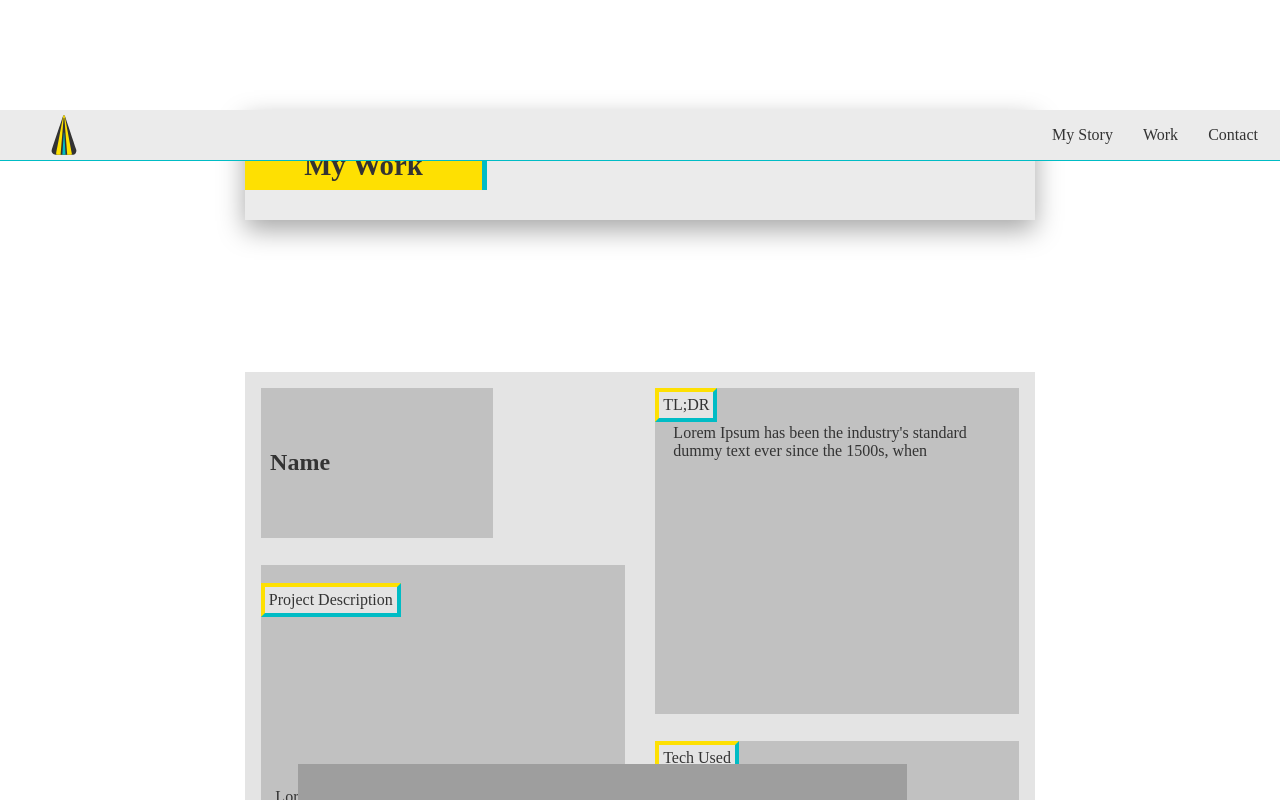
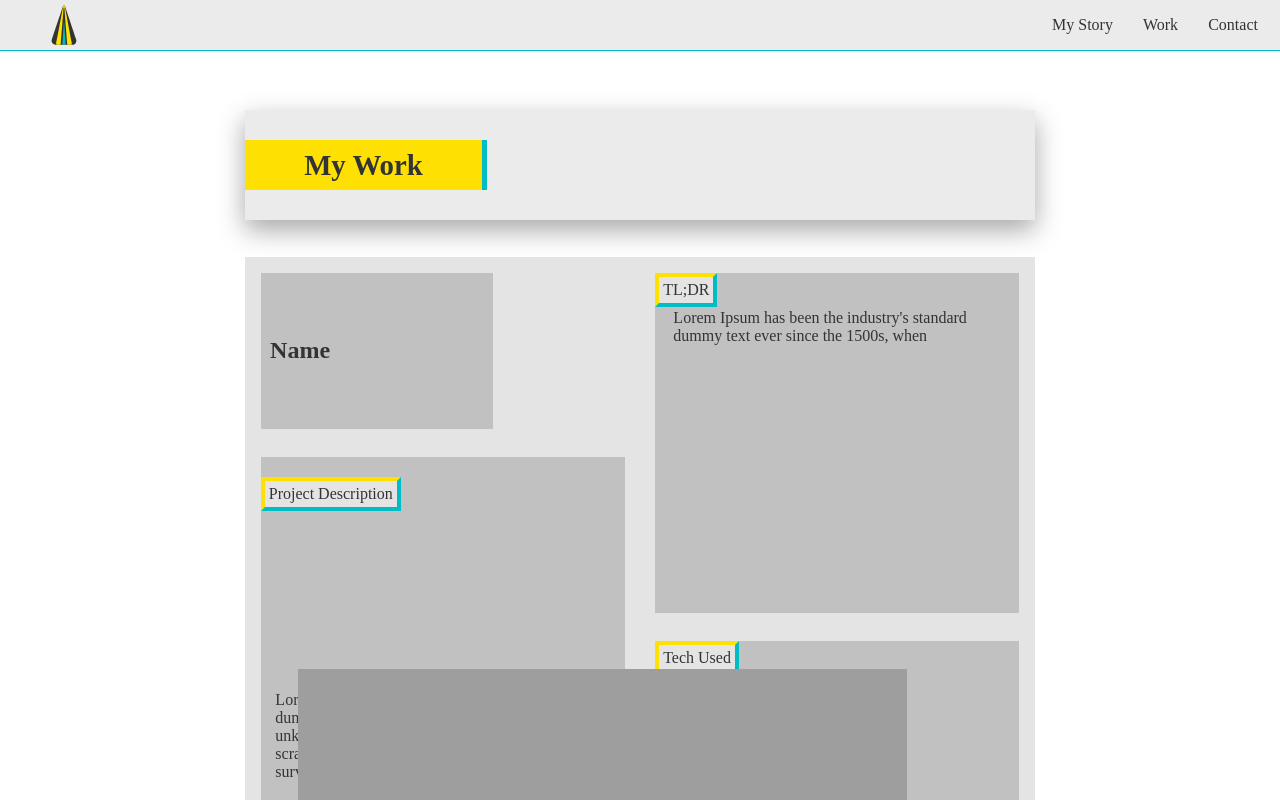
Before and after one commit to jlbroughton88/Portfolio-Next, a Next.js app: page /work in a window 1280 px wide. Shown: the top 800 px of the page. Built offline with nearby package versions, Linux system fonts and the light colour scheme.

Commit message:
fixed spacing issues on work page

```diff
--- a/pages/comps/navbar.js
+++ b/pages/comps/navbar.js
@@ -3,7 +3,6 @@ import ListIcon from "./icons/listIcon"
 import "../../public/css/navbar.scss"
 
 const navbar = () => (
-    <div className="motherDiv">
         <nav className="nav">
             <div className="leftSide">
                 <Link href="/">
@@ -20,7 +19,6 @@ const navbar = () => (
             </div>
 
         </nav>
-    </div>
 )
 
 export default navbar;
--- a/pages/story.js
+++ b/pages/story.js
@@ -3,7 +3,7 @@ import Footer from "./comps/footer";
 import "../public/css/story.scss"
 
 const Story = () => (
-    <div className="motherDiv">
+    <div className="motherDivStory">
         <Navbar />
         <div className="mainStoryDiv">
             <div className="surroundingStoryDiv">
--- a/pages/work.js
+++ b/pages/work.js
@@ -4,10 +4,10 @@ import Footer from "./comps/footer";
 import "../public/css/work.scss";
 
 const Work = () => (
-    <div className="motherDiv">
+    <div className="motherDivWork">
         <Navbar />
         <div className="mainDivWork">
-            <div className="surroundingDivWork">
+            <div className="headContainer">
             <div className="headerDivWork">
                 <div className="insideHeaderDivWork">
                     <h2 className="headWork">
@@ -15,7 +15,9 @@ const Work = () => (
                         </h2>
                 </div>
             </div>
+            </div>
 
+            <div className="surroundingDivWork">
                 <div className="workExampleWindow">
                     <div className="nameDivSec">
                         <div className="nameDiv">
--- a/public/css/story.scss
+++ b/public/css/story.scss
@@ -35,7 +35,10 @@ html, body{
     cursor: default;
 }
 
-.motherDiv{
+.motherDivStory{
+    display: flex;
+    flex-direction: column;
+
     .mainStoryDiv{
         @include flex-center();
         margin-top: 110px;
@@ -203,7 +206,7 @@ html, body{
 
         @media(max-width: 450px) {
             grid-gap: 2%;
-            margin-bottom: 130px;
+            // margin-bottom: 130px;
         }
 
     }
--- a/public/css/work.scss
+++ b/public/css/work.scss
@@ -25,31 +25,32 @@
     border-left: solid #fee002 4px;
 }
 
-.motherDiv{
+.motherDivWork{
+    display: flex;
+    flex-direction: column;
+
    .mainDivWork{
     @include flex-center();
+    flex-direction: column;
     margin-top: 110px;
-    margin-bottom: 400px;
+    margin-bottom: 450px;
 
-    .surroundingDivWork{
+        .headContainer{
+            @include flex-center();
             width: 90%;
-        max-width: 790px;
-        display: grid;
-        grid-template-rows: 110px auto auto auto;
-        grid-template-columns: repeat(6, 1fr);
-        justify-items: center;
-        grid-gap: 3.5%;
+            height: 110px;
+            margin-bottom: 2.9%;
 
             .headerDivWork{
                     @include flex-start();
                     @include the-color();
                     height: 100%;
                     width: 100%;
-
                     box-shadow: 0 10px 25px rgba(0, 0, 0, 0.35);
                     max-width: 790px;
                     font-size: 1.8rem;
                     grid-column: 1/7;
+
 
                     .insideHeaderDivWork{
                         @include flex-center();
@@ -68,6 +69,23 @@
                     }
                 }
 
+            @media(max-width: 700px) {
+                margin-bottom: 5.55%;
+            }
+        }
+
+        .surroundingDivWork{
+            width: 90%;
+            height: 100%;
+            max-width: 790px;
+            display: grid;
+            grid-template-rows: auto auto auto auto auto auto;
+            grid-template-columns: repeat(6, 1fr);
+            justify-items: center;
+            grid-gap: 3.75%;
+
+
+
             .workExampleWindow{
                 display: grid;
                 grid-template-columns: repeat(6, 1fr);
@@ -75,7 +93,7 @@
                 grid-gap: 4%;
                 grid-column: 1/7;
                 width: 96%;
-            height: 96%;
+                height: 100%;
                 padding: 2%;
                 background: #e4e4e4;
                 .nameDivSec, .descDivSec, .tldrDivSec, .techDivSec{
@@ -168,7 +186,6 @@
                     height: 120%;
                     .nameDivSec {
                         grid-column: 1/4; grid-row: 1/2;
-
                         border-right: #fee002 solid 5px;
                             .nameDiv{
                                 padding-top: 5px; padding-bottom: 5px;
@@ -192,7 +209,6 @@
                                 padding-top: 5px; padding-bottom: 5px;
                             }
                         }
-
                 }
             }
 
@@ -201,17 +217,13 @@
 
 
 
-            @media(max-width: 650px) {
-                        grid-template-rows: 110px auto auto auto auto auto ;
-                        grid-gap: 5%;
-
+                @media(max-width: 700px) {
+                    grid-gap: 6.5%;
                         .headerDivWork{  grid-row: 1; }
-
                 }
 
                 @media(max-width: 450px) {
                     .headerDivWork{
-                        grid-gap: 2%;
                         .insideHeaderDivWork{
                             width: 60%;
                             .headWork{
@@ -223,17 +235,23 @@
 
                 @media(max-width: 370px) {
                     .headerDivWork{
-                        grid-gap: 2%;
+                        // grid-gap: 2%;
                         .insideHeaderDivWork{
                             width: 70%;
                         }
                     }
-
                 }
                 }
 
             @media(max-width: 650px) {
+                // margin-bottom: px;
+            }
+            @media(max-width: 700px) {
                 margin-bottom: 800px;
+            }
+
+            @media(max-width: 450px) {
+                margin-bottom: 830px;
             }
         }
 }
```
Lines whose indentation alone changed are shown as unchanged.
